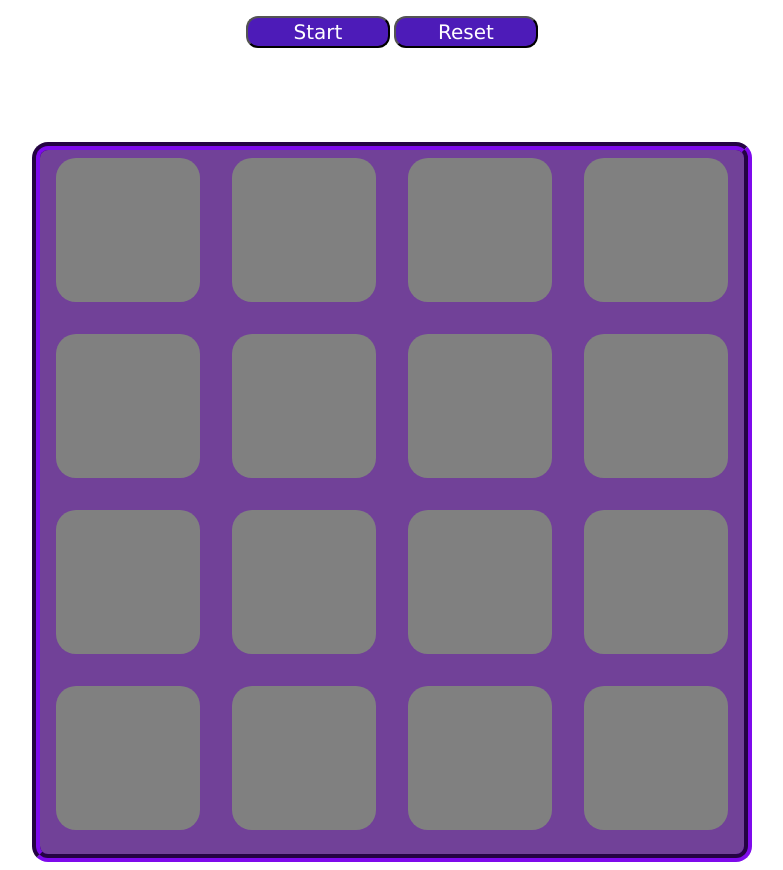
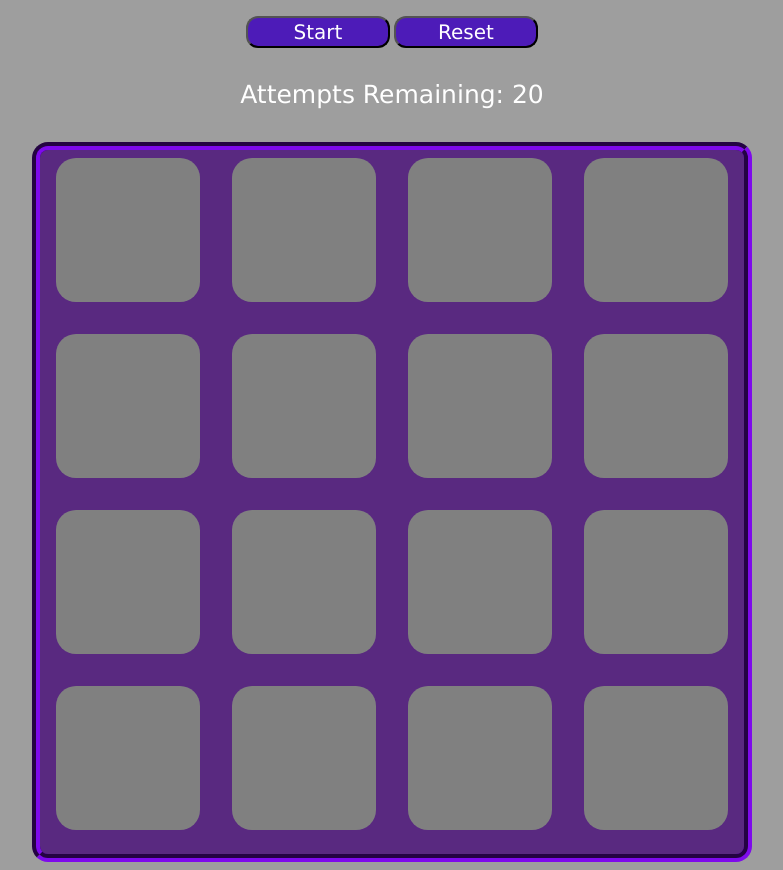
Before and after one commit to cfurlong15/Project-1-Browser-Based-Game, a plain HTML site: page index.html in a window 1280 px wide. Shown: the part 79-949 px from the top of the page, without its empty margins (248-1031 px from the left). Drawn offline with Linux system fonts and the light colour scheme; the site is published under a folder, as on GitHub Pages, so addresses that start at the root find nothing.

Commit message:
background image update

```diff
--- a/css/style.css
+++ b/css/style.css
@@ -11,7 +11,7 @@ h1 {
 
 body {
     text-align: center;
-    background-image: url(/assets/images/pexels-hristo-fidanov-1252890.jpg);
+    background-image: url(../assets/images/pexels-hristo-fidanov-1252890.jpg);
     background-size: cover;
 }
 
```
